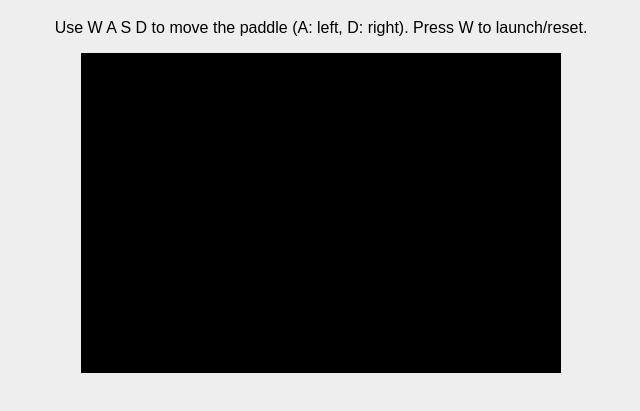
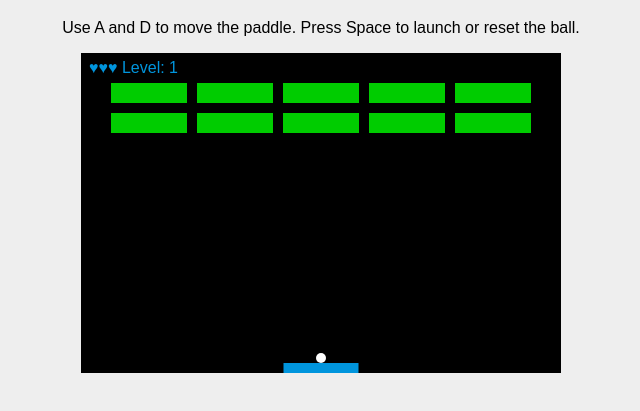
Before and after one commit to dkruru/test_game, a plain HTML site: page index.html in a window 1280 px wide. Shown: the part 61-472 px from the top of the page, without its empty margins (319-959 px from the left). Drawn offline with Linux system fonts and the light colour scheme.

Commit message:
Replace W with spacebar to launch and show hearts

```diff
--- a/index.html
+++ b/index.html
@@ -10,7 +10,7 @@
 </head>
 <body>
 <h1>Brick Breaker</h1>
-<p>Use W A S D to move the paddle (A: left, D: right). Press W to launch/reset.</p>
+<p>Use A and D to move the paddle. Press Space to launch or reset the ball.</p>
 <canvas id="game" width="480" height="320"></canvas>
 <script>
 const canvas = document.getElementById('game');
@@ -22,11 +22,12 @@ let rightPressed = false;
 let leftPressed = false;
 let ballRadius = 5;
 let x = canvas.width/2;
-let y = canvas.height-30;
+let y = canvas.height - paddleHeight - ballRadius;
 let dx = 2;
 let dy = -2;
 let level = 0;
 let lives = 3;
+let ballHeld = true;
 const audioCtx = new (window.AudioContext || window.webkitAudioContext)();
 function playSound(freq) {
   const osc = audioCtx.createOscillator();
@@ -78,8 +79,8 @@ function keyDownHandler(e) {
   }
   else if(e.key == 'a' || e.key == 'A') {
     leftPressed = true;
-  } else if(e.key == 'w' || e.key == 'W') {
-    if(!gameInterval) startGame();
+  } else if(e.code == 'Space') {
+    if(ballHeld) ballHeld = false;
   }
 }
 
@@ -142,17 +143,18 @@ function drawBricks() {
 
 let gameInterval = null;
 function startGame(){
-  if(gameInterval) return;
-  if(lives<=0) { level=0; lives=3; initBricks(); }
-  x = canvas.width/2;
-  y = canvas.height-30;
-  dx = 2; dy = -2;
-  gameInterval = setInterval(draw, 10);
+  if(gameInterval === null) gameInterval = setInterval(draw, 10);
+  lives = 3;
+  level = 0;
+  initBricks();
+  resetBall();
 }
 function resetBall(){
-  clearInterval(gameInterval);
-  gameInterval=null;
-  startGame();
+  ballHeld = true;
+  x = paddleX + paddleWidth/2;
+  y = canvas.height - paddleHeight - ballRadius;
+  dx = 2;
+  dy = -2;
 }
 function nextLevel(){
   level++;
@@ -174,7 +176,7 @@ function checkWin(){
 function drawLives(){
   ctx.font = "16px Arial";
   ctx.fillStyle = "#0095DD";
-  ctx.fillText("Lives: "+lives+" Level: "+(level+1), 8, 20);
+  ctx.fillText("♥".repeat(lives)+" Level: "+(level+1), 8, 20);
 }
 
 function draw() {
@@ -183,8 +185,9 @@ function draw() {
   drawBall();
   drawPaddle();
   drawLives();
+
+  if(!ballHeld) {
     collisionDetection();
-
     if(x + dx > canvas.width-ballRadius || x + dx < ballRadius) {
       dx = -dx;
     }
@@ -194,8 +197,7 @@ function draw() {
       if(x > paddleX && x < paddleX + paddleWidth) {
         dy = -dy;
         playSound(300);
-    }
-    else {
+      } else {
         lives--;
         if(!lives) {
           alert("Game Over");
@@ -206,17 +208,22 @@ function draw() {
         return;
       }
     }
+    x += dx;
+    y += dy;
+  }
 
   if(rightPressed && paddleX < canvas.width-paddleWidth) {
     paddleX += 7;
-  }
-  else if(leftPressed && paddleX > 0) {
+  } else if(leftPressed && paddleX > 0) {
     paddleX -= 7;
   }
 
-  x += dx;
-  y += dy;
+  if(ballHeld) {
+    x = paddleX + paddleWidth/2;
+    y = canvas.height - paddleHeight - ballRadius;
   }
+}
+startGame();
 </script>
 </body>
 </html>
```
Lines whose indentation alone changed are shown as unchanged.
